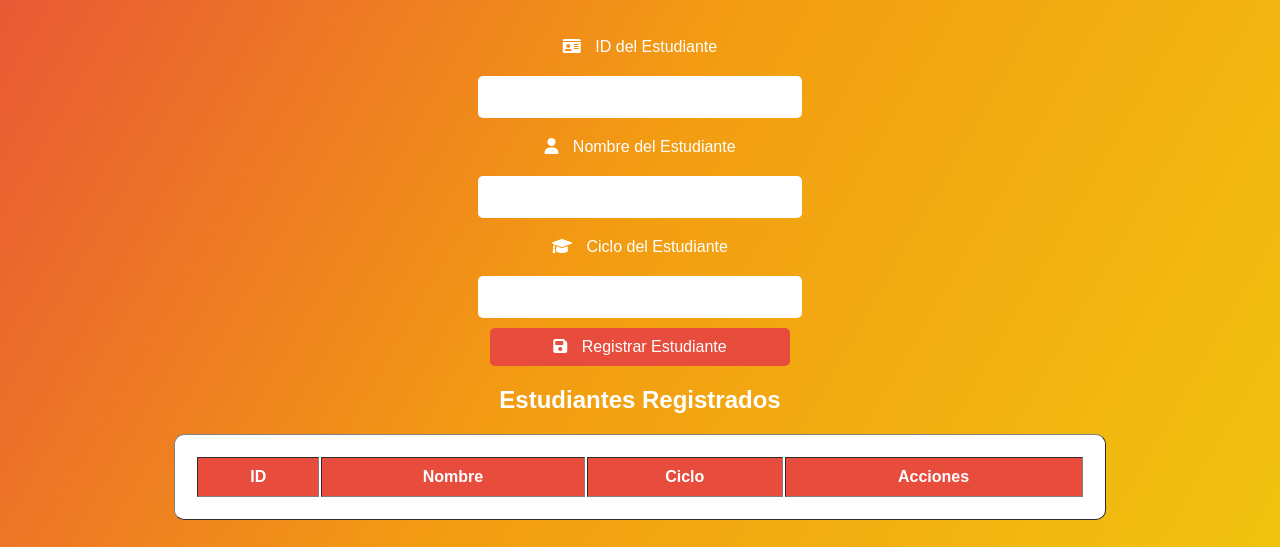
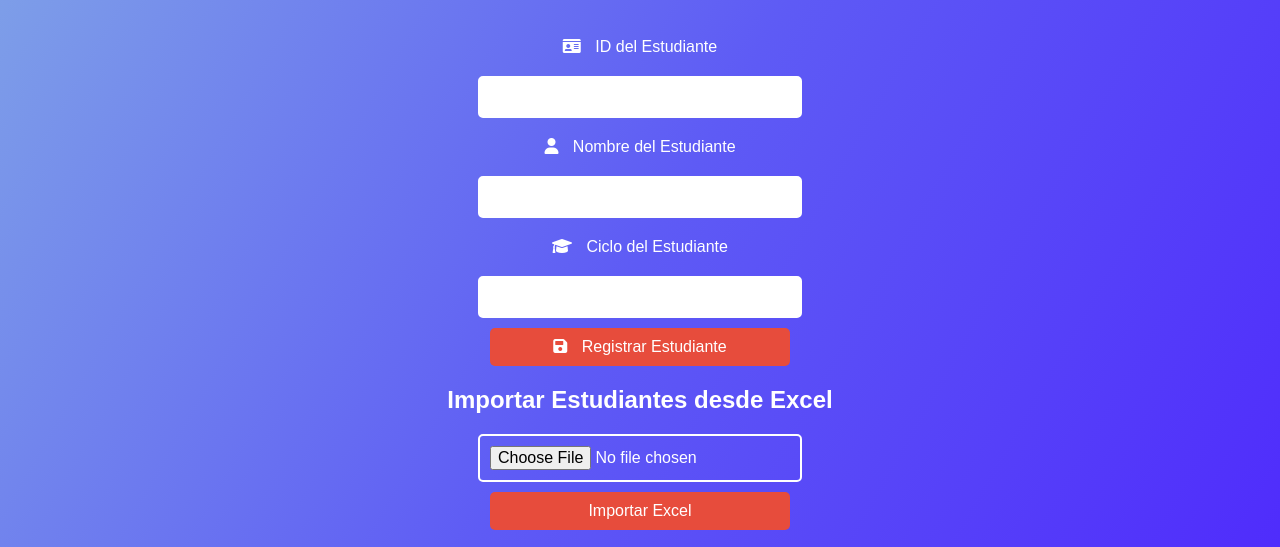
Before and after one commit to leydap82/sistema_asistencia, a plain HTML site: page registro_estudiantes.html in a window 1280 px wide. Shown: the part 249-796 px from the top of the page. Drawn offline with Linux system fonts and the light colour scheme.

Commit message:
importacion de lista

```diff
--- a/registro_estudiantes.html
+++ b/registro_estudiantes.html
@@ -8,7 +8,7 @@
     <style>
         body {
             font-family: Arial, sans-serif;
-            background: linear-gradient(120deg, #e74c3c, #f39c12, #f1c40f);
+            background: linear-gradient(120deg, #83aae6, #5e5bf5, #4d25fd);
             color: #fff;
             text-align: center;
             padding: 50px;
@@ -83,6 +83,10 @@
         <button type="submit"><i class="fas fa-save"></i> Registrar Estudiante</button>
     </form>
 
+    <h2>Importar Estudiantes desde Excel</h2>
+    <input type="file" id="fileUpload" />
+    <button onclick="importarExcel()">Importar Excel</button>
+
     <h2>Estudiantes Registrados</h2>
     <table border="1" id="studentTable">
         <thead>
@@ -96,6 +100,7 @@
         <tbody></tbody>
     </table>
 
+    <script src="https://cdnjs.cloudflare.com/ajax/libs/xlsx/0.16.9/xlsx.full.min.js"></script>
     <script>
         document.getElementById('studentForm').addEventListener('submit', function(e) {
             e.preventDefault();
@@ -146,6 +151,40 @@
             mostrarEstudiantes();
         }
 
+        // Función para importar el archivo Excel y almacenar en localStorage
+        function importarExcel() {
+            const fileUpload = document.getElementById('fileUpload').files[0];
+            const reader = new FileReader();
+
+            reader.onload = function(e) {
+                const data = new Uint8Array(e.target.result);
+                const workbook = XLSX.read(data, { type: 'array' });
+
+                // Obtener la primera hoja del Excel
+                const firstSheet = workbook.Sheets[workbook.SheetNames[0]];
+
+                // Convertir la hoja a formato JSON
+                const listaEstudiantes = XLSX.utils.sheet_to_json(firstSheet, { header: 1 });
+
+                // Guardar la lista de estudiantes en localStorage
+                const estudiantesExistentes = JSON.parse(localStorage.getItem('estudiantes')) || [];
+                const estudiantesNuevos = listaEstudiantes.slice(1).map(row => ({
+                    studentID: row[0],
+                    nombre: row[1],
+                    ciclo: row[2] || 'N/A'
+                }));
+
+                const estudiantesActualizados = [...estudiantesExistentes, ...estudiantesNuevos];
+
+                localStorage.setItem('estudiantes', JSON.stringify(estudiantesActualizados));
+
+                alert('Lista de estudiantes importada correctamente');
+                mostrarEstudiantes();
+            };
+
+            reader.readAsArrayBuffer(fileUpload);
+        }
+
         window.onload = mostrarEstudiantes;
     </script>
 </body>
```
Also changed, not shown: 1 other file.
